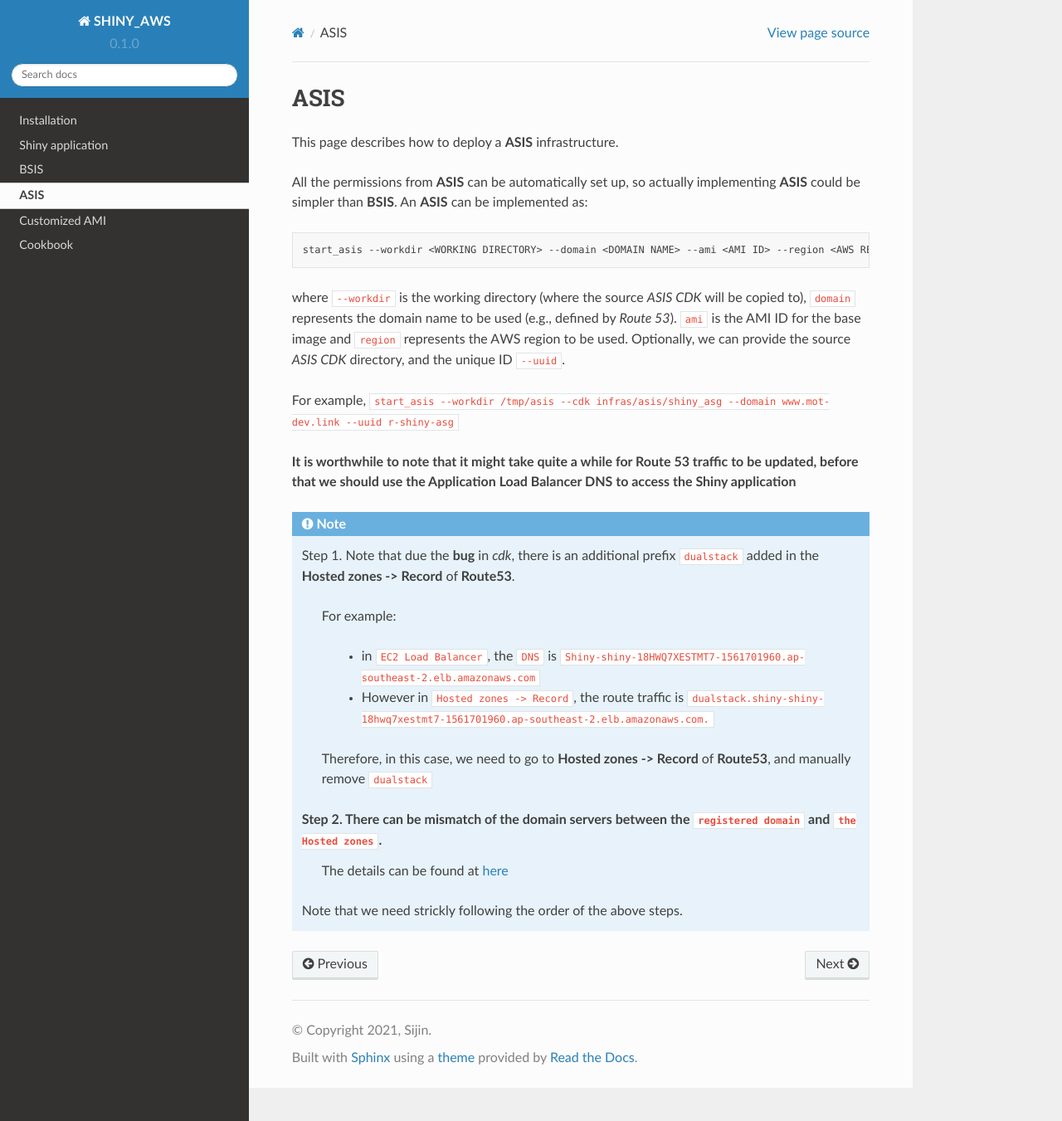
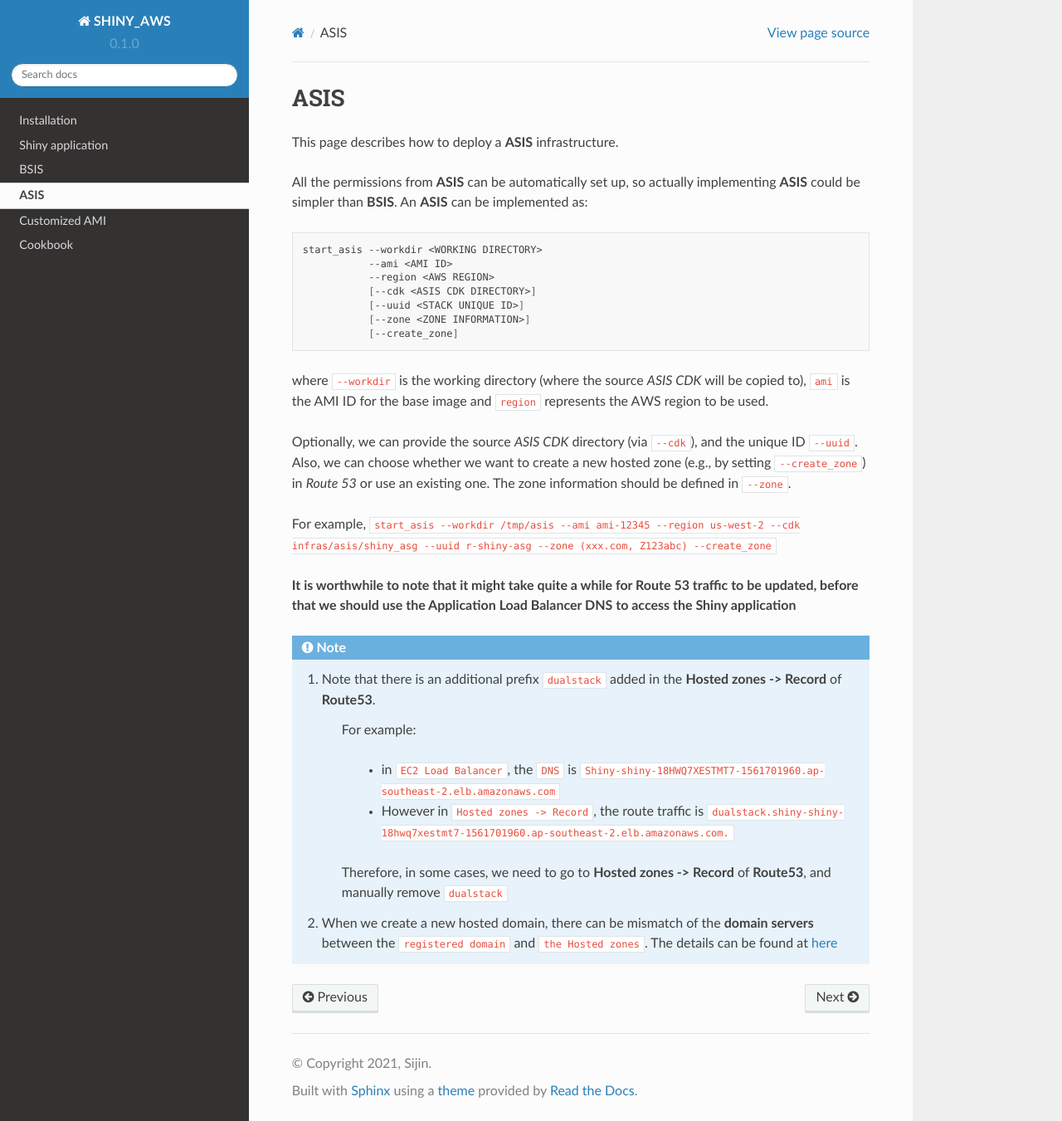
Before and after one commit to jzanetti/shiny_aws, a Sphinx documentation site: the page built from doc/source/ASIS.rst, in a window 1280 px wide and 1351 px high. Shown: the whole window at 83% size. Built offline with Sphinx 7.4.7 and the Read the Docs theme 2.0.0, drawn with Linux system fonts in a browser that asks for light colours.

Commit message:
update asis

```diff
--- a/doc/source/ASIS.rst
+++ b/doc/source/ASIS.rst
@@ -8,28 +8,35 @@ An **ASIS** can be implemented as:
 
 .. code-block:: bash
 
-   start_asis --workdir <WORKING DIRECTORY> --domain <DOMAIN NAME> --ami <AMI ID> --region <AWS REGION> [--cdk <ASIS CDK DIRECTORY>] [--uuid <STACK UNIQUE ID>]
+   start_asis --workdir <WORKING DIRECTORY>
+              --ami <AMI ID>
+              --region <AWS REGION>
+              [--cdk <ASIS CDK DIRECTORY>]
+              [--uuid <STACK UNIQUE ID>]
+              [--zone <ZONE INFORMATION>]
+              [--create_zone]
 
-where ``--workdir`` is the working directory (where the source `ASIS CDK` will be copied to), ``domain`` represents the domain name
-to be used (e.g., defined by `Route 53`). ``ami`` is the AMI ID for the base image and ``region`` represents the AWS region to be used.
-Optionally, we can provide the source `ASIS CDK` directory, and the unique ID ``--uuid``.
+where ``--workdir`` is the working directory (where the source `ASIS CDK` will be copied to), ``ami`` is the AMI ID for the base image
+and ``region`` represents the AWS region to be used.
 
-For example, ``start_asis --workdir /tmp/asis --cdk infras/asis/shiny_asg --domain www.mot-dev.link --uuid r-shiny-asg``
+Optionally, we can provide the source `ASIS CDK` directory (via ``--cdk``), and the unique ID ``--uuid``.
+Also, we can choose whether we want to create a new hosted zone (e.g., by setting ``--create_zone``) in `Route 53` or use an existing one.
+The zone information should be defined in ``--zone``.
+
+For example, ``start_asis --workdir /tmp/asis --ami ami-12345 --region us-west-2 --cdk infras/asis/shiny_asg --uuid r-shiny-asg --zone (xxx.com, Z123abc) --create_zone``
 
 **It is worthwhile to note that it might take quite a while for Route 53 traffic to be updated, before that we should use the Application Load Balancer DNS to access the Shiny application**
 
 .. note::
 
-   Step 1. Note that due the **bug** in `cdk`, there is an additional prefix ``dualstack`` added in the **Hosted zones -> Record** of **Route53**.
+   1. Note that there is an additional prefix ``dualstack`` added in the **Hosted zones -> Record** of **Route53**.
 
        For example:
 
            - in ``EC2 Load Balancer``, the ``DNS`` is ``Shiny-shiny-18HWQ7XESTMT7-1561701960.ap-southeast-2.elb.amazonaws.com``
            - However in ``Hosted zones -> Record``, the route traffic is ``dualstack.shiny-shiny-18hwq7xestmt7-1561701960.ap-southeast-2.elb.amazonaws.com.``
 
-       Therefore, in this case, we need to go to **Hosted zones -> Record** of **Route53**, and manually remove ``dualstack``
+       Therefore, in some cases, we need to go to **Hosted zones -> Record** of **Route53**, and manually remove ``dualstack``
 
-   Step 2. There can be mismatch of the **domain servers** between the ``registered domain`` and ``the Hosted zones``.
+   2. When we create a new hosted domain, there can be mismatch of the **domain servers** between the ``registered domain`` and ``the Hosted zones``.
       The details can be found at `here <https://stackoverflow.com/questions/35969976/amazon-aws-route-53-hosted-zone-does-not-work>`_
-
-   Note that we need strickly following the order of the above steps.
--- a/doc/source/BSIS.rst
+++ b/doc/source/BSIS.rst
@@ -63,11 +63,11 @@ An full example for the **BSIS** configuration can be found at ``etc/cfg/bsis.ym
 
 Deployment
 ------
-The **BSIS** can be deployed under the environment ``shiny_aws_bsis``:
+The **BSIS** can be deployed under the environment ``shiny_aws``:
 
 .. code-block:: bash
 
-   conda activate shiny_aws_bsis
+   conda activate shiny_aws
    start_bsis --cfg /tmp/bsis.yml --workdir /tmp
 
 Where ``--cfg`` is the configuration for **BSIS** and ``--workdir`` is the working directory holds all the intermediate files.
--- a/doc/source/Installation.rst
+++ b/doc/source/Installation.rst
@@ -36,9 +36,9 @@ Install BSIS
 
    make bsis
 
-The ``makefile`` file will call ``meta.yaml``, ``setup.py`` and ``env.yml``, and create a conda environment ``shiny_aws_bsis``, which contains all the dependancies.
+The ``makefile`` file will call ``meta.yaml``, ``setup.py`` and ``env.yml``, and create a conda environment ``shiny_aws``, which contains all the dependancies.
 
-The **BSIS** environment can be activated as ``conda activate shiny_aws_bsis``
+The **BSIS** environment can be activated as ``conda activate shiny_aws``
 
 
 Install ASIS
--- a/env.yml
+++ b/env.yml
@@ -1,4 +1,4 @@
-name: shiny_aws_bsis
+name: shiny_aws
 
 channels:
   - conda-forge
--- /dev/null
+++ b/requirements.txt
@@ -0,0 +1,2 @@
+aws-cdk-lib==2.29.0
+constructs>=10.0.0,<11.0.0
--- a/setup.py
+++ b/setup.py
@@ -1,6 +1,6 @@
 #!/usr/bin/env python
 
-""" Setup for rainsat"""
+""" Setup for shiny_aws"""
 from glob import glob
 
 from setuptools import find_packages, setup
@@ -14,7 +14,7 @@ def main():
         description="Shiny application infras (BSIS)",
         maintainer="Sijin",
         maintainer_email="zsjzyhzp@gmail.com",
-        name="shiny_aws_bsis",
+        name="shiny_aws",
         packages=find_packages(),
         data_files=[
             ("etc/cfg", glob("etc/cfg/*")),
```
Also changed, not shown: doc/source/Cookbook.rst (+6 -3 lines), 6 other files.
